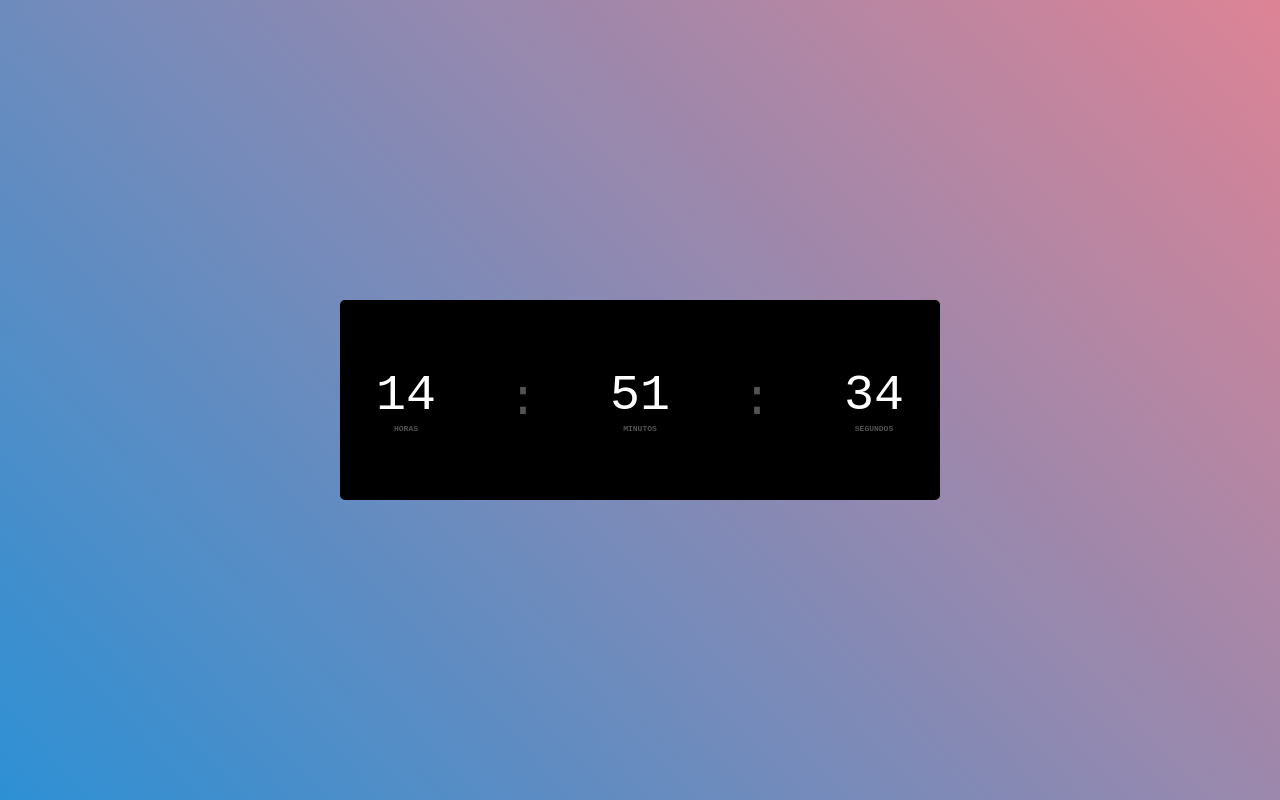
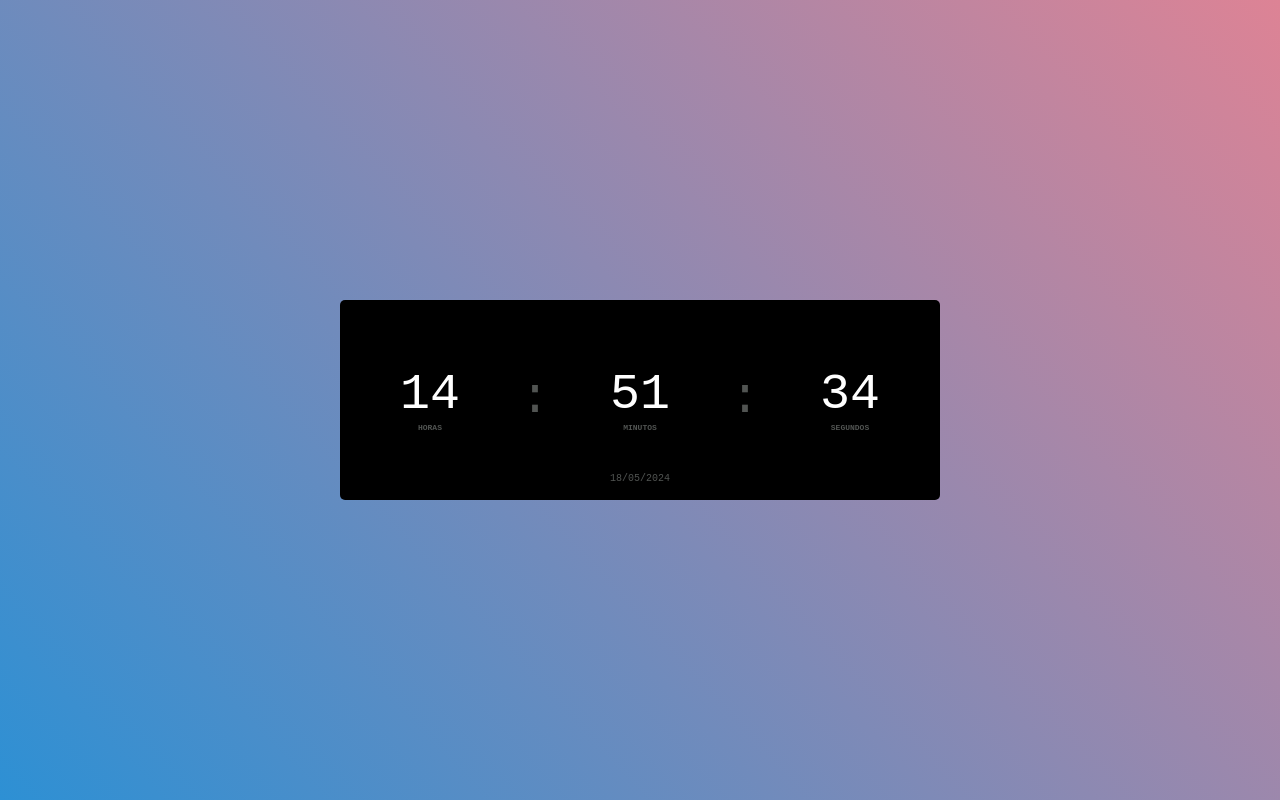
Before and after one commit to erikmiqueias/Relogio_digital, a plain HTML site: page index.html in a window 1280 px wide. Drawn offline with Linux system fonts and the light colour scheme.

Commit message:
inclusão da data atual

```diff
--- a/assets/css/styles.css
+++ b/assets/css/styles.css
@@ -16,13 +16,21 @@ body {
 
 .rel {
     display: flex;
-    justify-content: space-around;
+    flex-direction: column;
     align-items: center;
     height: 200px;
     width: 600px;
     background: black;
     color: #fff;
     border-radius: 5px;
+}
+
+.main-rel {
+    margin-top: 40px;
+    display: flex;
+    align-items: center;
+    height: 100vh;
+    gap: 60px;
 }
 
 #time-style {
@@ -43,3 +51,11 @@ body {
     color: #515452;
     margin: 0 auto;
 }
+
+#date-style {
+    font-size: 10px;
+    position: relative;
+    z-index: 1;
+    margin: 1rem auto;
+    color: #515452;
+}
--- a/assets/js/scripts.js
+++ b/assets/js/scripts.js
@@ -1,12 +1,20 @@
 const hora = document.querySelector("#hour");
 const minuto = document.querySelector("#minute");
-const segundo = document.querySelector("#second")
+const segundo = document.querySelector("#second");
+const dataAtual = document.querySelector("#date");
+const formatacaoData = {
+    dia: "numeric",
+    mes: "2-digit",
+    ano: "numeric"
+}
+
 
 const relogioDigital = setInterval(() => {
     let data = new Date();
     let h = data.getHours();
     let m = data.getMinutes();
     let s = data.getSeconds();
+    let d = data.toLocaleDateString('pt-br', formatacaoData);
 
     if(h < 10) {
         h = "0" + h;
@@ -22,5 +30,6 @@ const relogioDigital = setInterval(() => {
     hora.textContent = h;
     minuto.textContent = m;
     segundo.textContent = s;
+    dataAtual.textContent = d;
 
 });
--- a/index.html
+++ b/index.html
@@ -10,6 +10,7 @@
 </head>
 <body>
     <div class="rel">
+        <div class="main-rel">
             <div>
                 <div id="time-style">
                     <span id="hour">00</span>
@@ -33,5 +34,11 @@
             </div>
 
         </div>
+        <div>
+            <div id="date-style">
+                <span id="date">00/00/0000</span>
+            </div>
+        </div>
+    </div>
 </body>
 </html>
```
Lines whose indentation alone changed are shown as unchanged.
